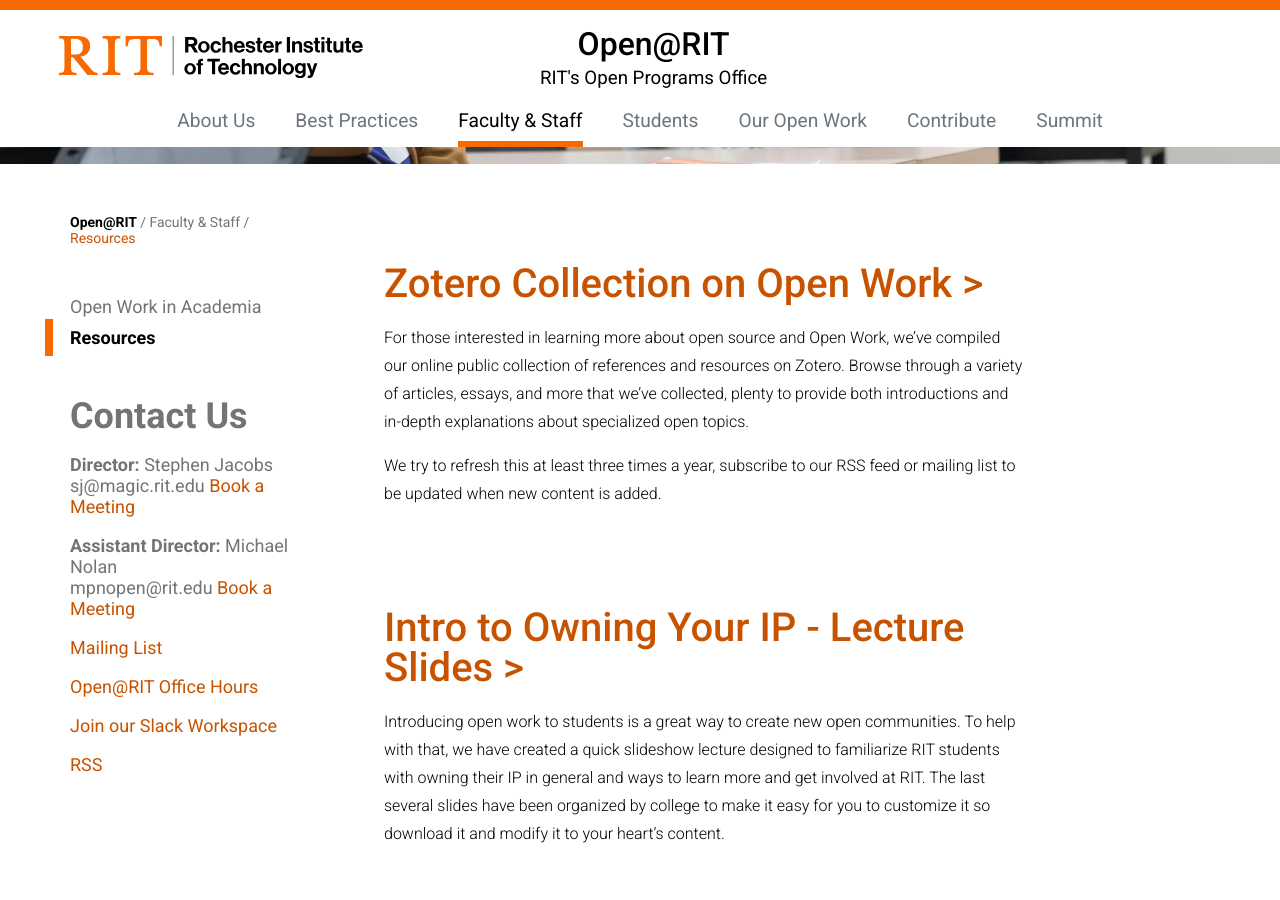
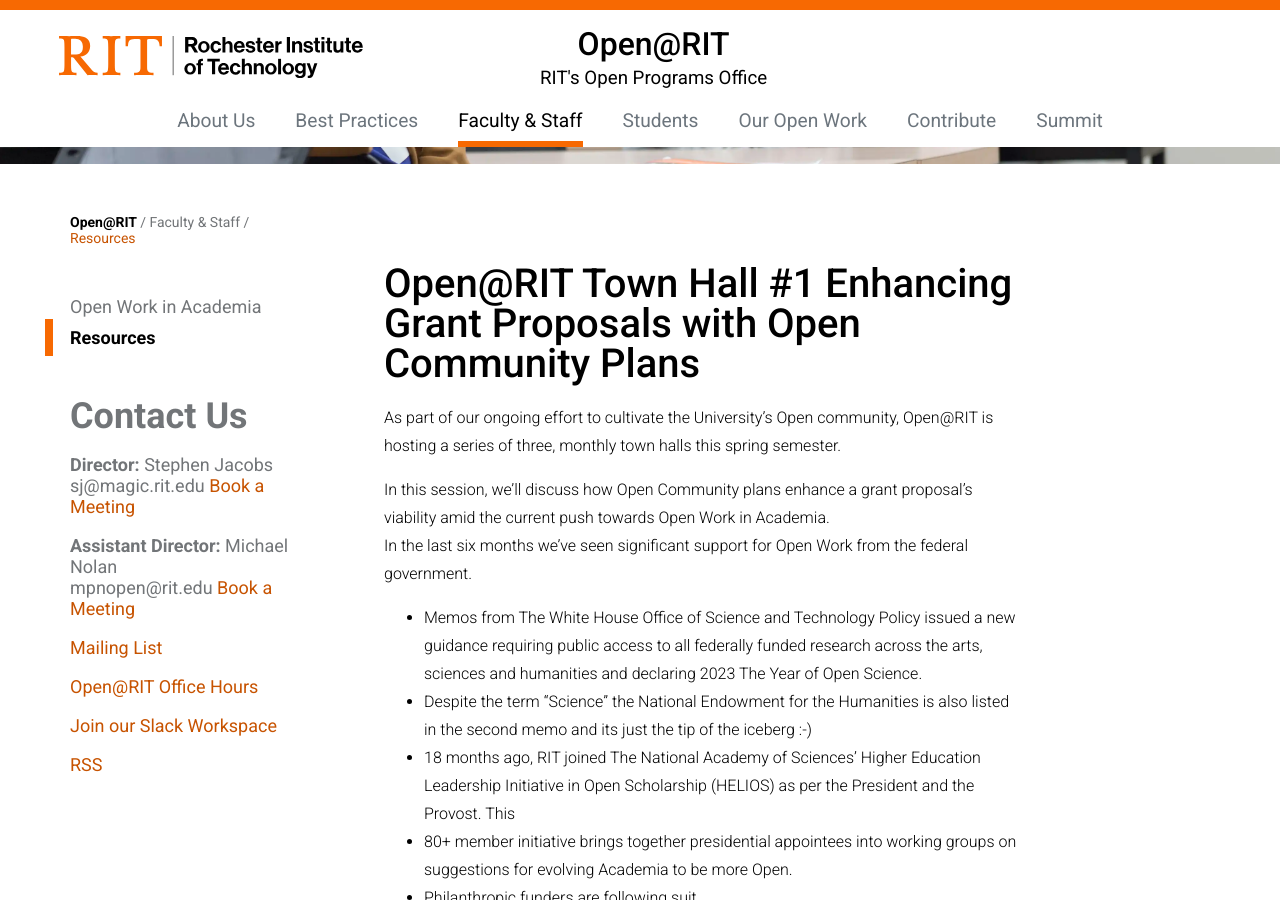
Before and after one commit to FOSSRIT/open-rit-website, a Jekyll site: the page built from faculty/resources.md, in a window 1280 px wide and 900 px high, scrolled down 333 px. Built offline with Jekyll 4.4.1, drawn with Linux system fonts in a browser that asks for light colours; some of the changed text lies outside the part shown.

Commit message:
Add Townhall #1

```diff
--- a/faculty/resources.md
+++ b/faculty/resources.md
@@ -16,6 +16,21 @@ subnav:
   active: true
 ---
 
+## Open@RIT Town Hall #1 Enhancing Grant Proposals with Open Community Plans
+
+As part of our ongoing effort to cultivate the University’s Open community, Open@RIT is hosting a series of three, monthly town halls this spring semester.
+
+In this session, we'll discuss how Open Community plans enhance a grant proposal's viability amid the current push towards Open Work in Academia.
+In the last six months we’ve seen significant support for Open Work from the federal government.
+
+ * Memos from The White House Office of Science and Technology Policy issued a new guidance requiring public access to all federally funded research across the arts, sciences and humanities and declaring 2023 The Year of Open Science.
+ * Despite the term “Science” the National Endowment for the Humanities is also listed in the second memo and its just the tip of the iceberg :-)
+ * 18 months ago, RIT joined The National Academy of Sciences’ Higher Education Leadership Initiative in Open Scholarship (HELIOS) as per the President and the Provost. This
+ * 80+ member initiative brings together presidential appointees into working groups on suggestions for evolving Academia to be more Open.
+ * Philanthropic funders are following suit.
+
+ **[Slides](https://rit0-my.sharepoint.com/:p:/r/personal/mpnopen_rit_edu/Documents/Attachments/Town%20Hall%20Feb.pptx?d=wfc5b312a14ba4d5eb24565db1d8773ff&csf=1&web=1&e=6rmVNU)**
+
 ## [Zotero Collection on Open Work&nbsp;>](https://www.zotero.org/groups/2725709/rit_open_work_resources/library)
 
 For those interested in learning more about open source and Open Work, we’ve compiled our online public collection of references and resources on Zotero. Browse through a variety of articles, essays, and more that we’ve collected, plenty to provide both introductions and in-depth explanations about specialized open topics.
```
